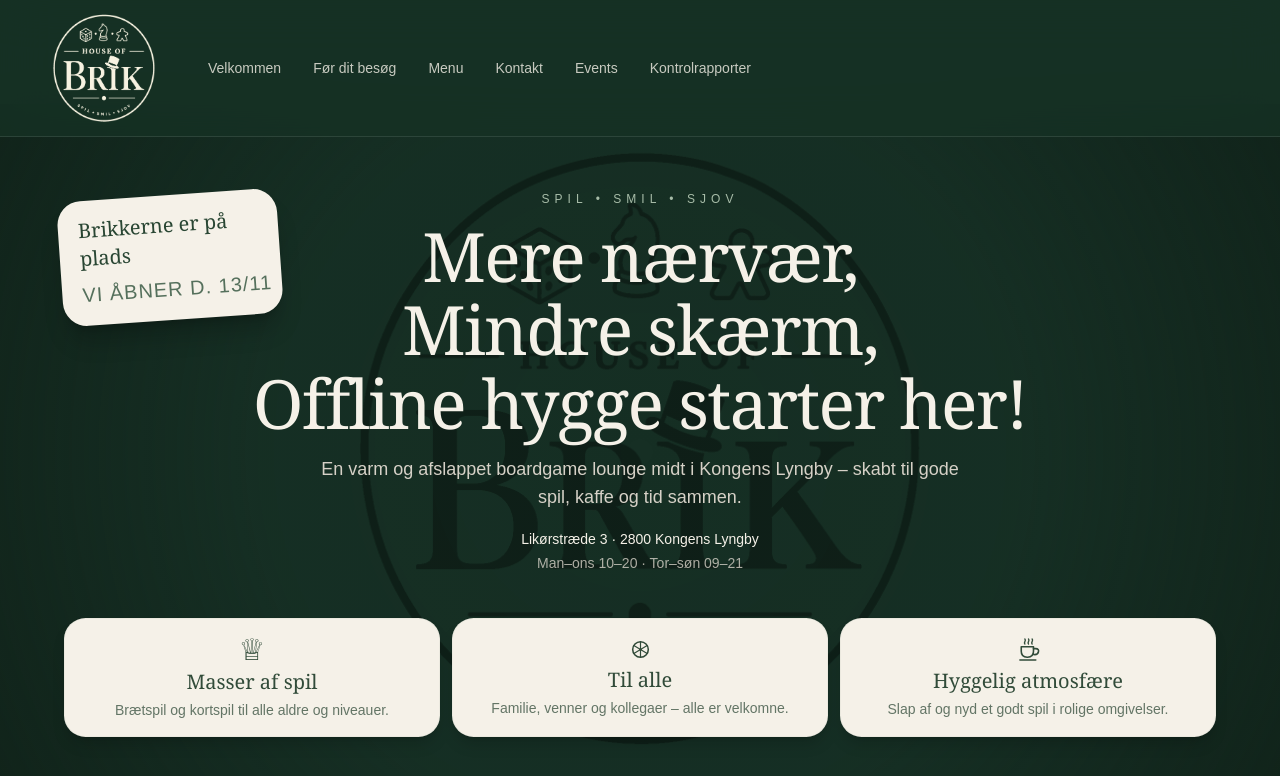
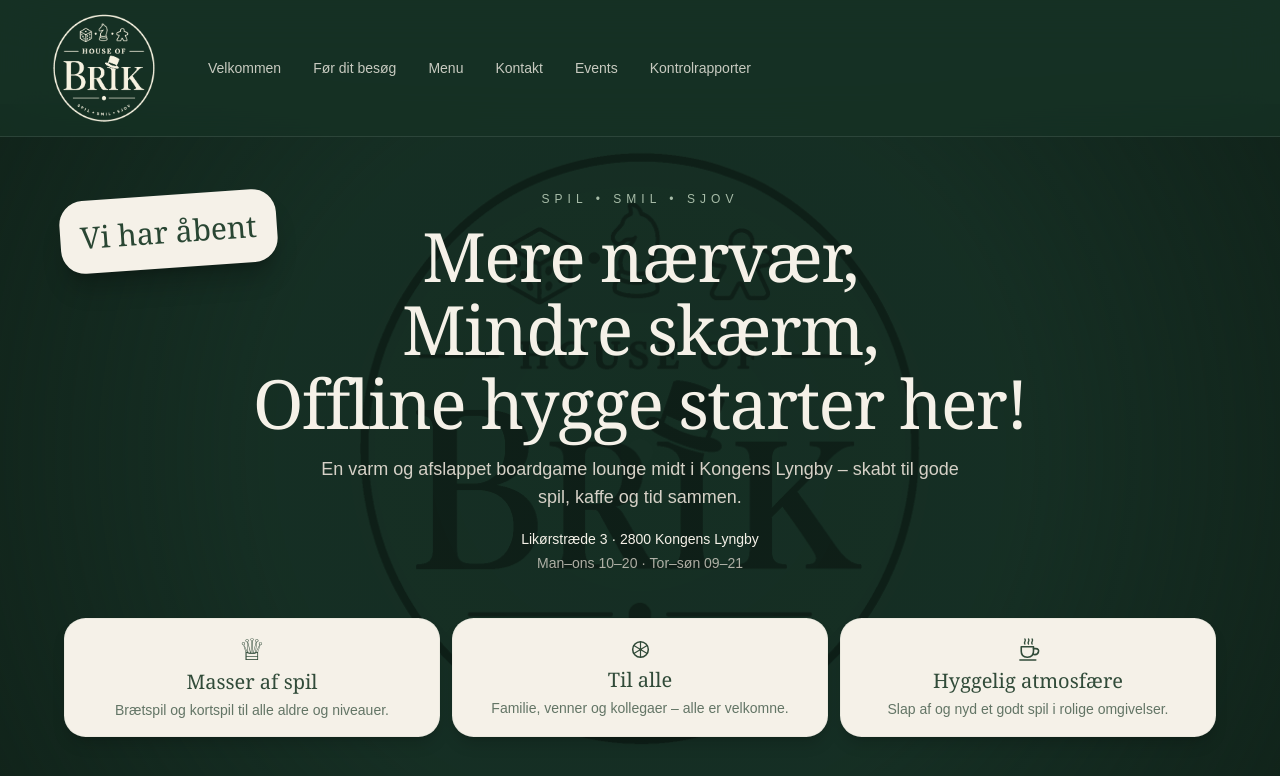
Before and after one commit to Houseofbrik/houseofbrik.dk, a Next.js app: page / in a window 1280 px wide. Shown: the top 776 px of the page. Built offline with nearby package versions, Linux system fonts and the light colour scheme.

Commit message:
Opdater klistermærke til Vi har åbent

```diff
--- a/app/page.tsx
+++ b/app/page.tsx
@@ -354,11 +354,8 @@ function HomePage({
       {/* KOMPAKT HERO */}
 <div className="relative order-1 mx-auto flex min-h-[calc(100svh-340px)] max-w-6xl flex-col items-center justify-center py-3 md:min-h-[calc(100svh-330px)] md:py-3">
 <div className="mb-6 w-fit max-w-[220px] -rotate-4 rounded-[1.5rem] bg-[#F5F1E8] px-5 py-4 text-center shadow-xl shadow-black/20 md:absolute md:-left-[25%] md:top-[10%] md:mb-0 md:text-left">
-<p className="font-serif text-lg leading-snug text-[#294633] md:text-xl">
-  Brikkerne er på plads
-</p>
-<p className="mt-2 whitespace-nowrap text-[18px] uppercase tracking-[0.05em] text-[#55705C] sm:text-[20px]">
-  Vi åbner d. 13/11
+<p className="whitespace-nowrap text-center font-serif text-2xl leading-snug text-[#294633] md:text-3xl">
+  Vi har åbent
 </p>
 </div>
   <p className="mb-3 text-[10px] uppercase tracking-[0.42em] text-[#A7BCA8] sm:text-xs">
```
